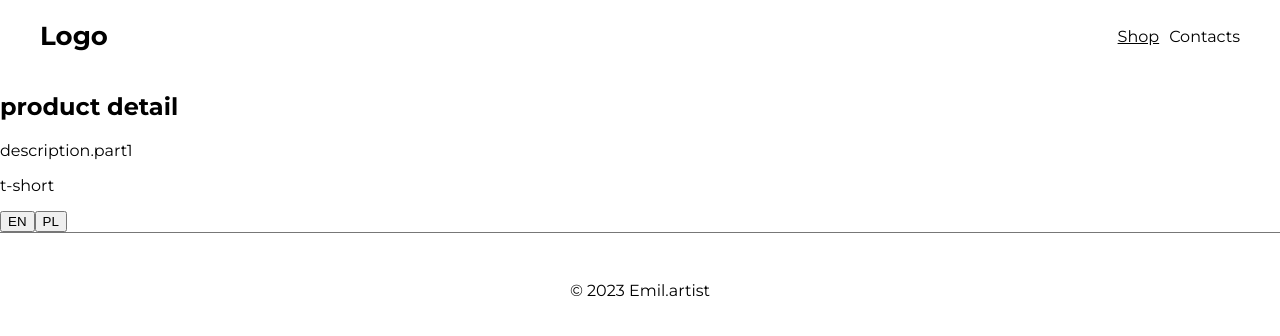
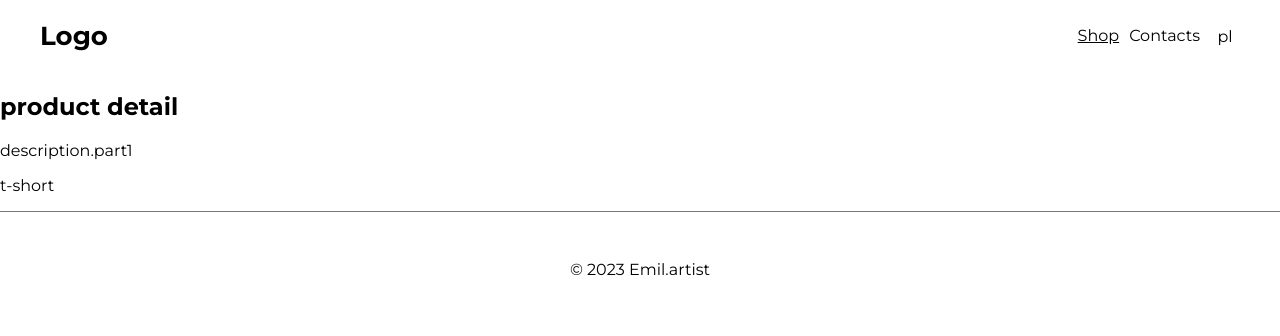
Before and after one commit to vladimirkozak/emil.artist.github.io, a React (Create React App) app in the folder client/: page /catalog/q1 in a window 1280 px wide. Shown: the top 336 px of the page. Built offline with nearby package versions, Linux system fonts and the light colour scheme.

Commit message:
feat: fix change lang

```diff
--- a/client/src/Layout/Navbar/Navbar.js
+++ b/client/src/Layout/Navbar/Navbar.js
@@ -1,9 +1,16 @@
+import { useState } from 'react';
 import { NavLink } from "react-router-dom";
 import './Navbar.scss';
 import { useTranslation } from 'react-i18next';
 
 const Navbar = () => {
-  const { t } = useTranslation();
+  const { t, i18n: {changeLanguage} } = useTranslation();
+  const [lang, setLang] = useState('pl');
+
+  const onTapLangHandler = () => {
+    setLang(lang === 'pl' ? 'en' : 'pl');
+    changeLanguage(lang);
+  };
 
   return (
     <div className="wrapper">
@@ -36,6 +43,14 @@ const Navbar = () => {
                 {t('navbar.contacts')}
               </NavLink>
             </li>
+            <li className="navigation__item">
+              <button
+                className='navigation__btn-lang'
+                onClick={onTapLangHandler}
+              >
+                {lang}
+              </button>
+            </li>
           </ul>
         </nav>
       </header>
--- a/client/src/Layout/Navbar/Navbar.scss
+++ b/client/src/Layout/Navbar/Navbar.scss
@@ -16,6 +16,14 @@
     &__link {
       color: #000;
     }
+
+    &__btn-lang {
+      width: 30px;
+      font-size: 16px;
+      background-color: transparent;
+      border: none;
+      cursor: pointer;
+    }
   }
 }
 
--- a/client/src/index.css
+++ b/client/src/index.css
@@ -18,3 +18,7 @@ ul {
 .wrapper {
   margin: 0 40px;
 }
+
+* {
+  font-family: Montserrat, sans-serif;
+}
--- a/client/src/pages/Catalog/ProductDetail/ProductDetail.js
+++ b/client/src/pages/Catalog/ProductDetail/ProductDetail.js
@@ -22,9 +22,6 @@ const ProductDetail = () => {
       <h1>product detail</h1>
       {t('description.part1')}
       <p>{product?.title}</p>
-
-      <button onClick={() => changeLanguage("en")}>EN</button>
-      <button onClick={() => changeLanguage("pl")}>PL</button>
     </section>
   );
 };
```
